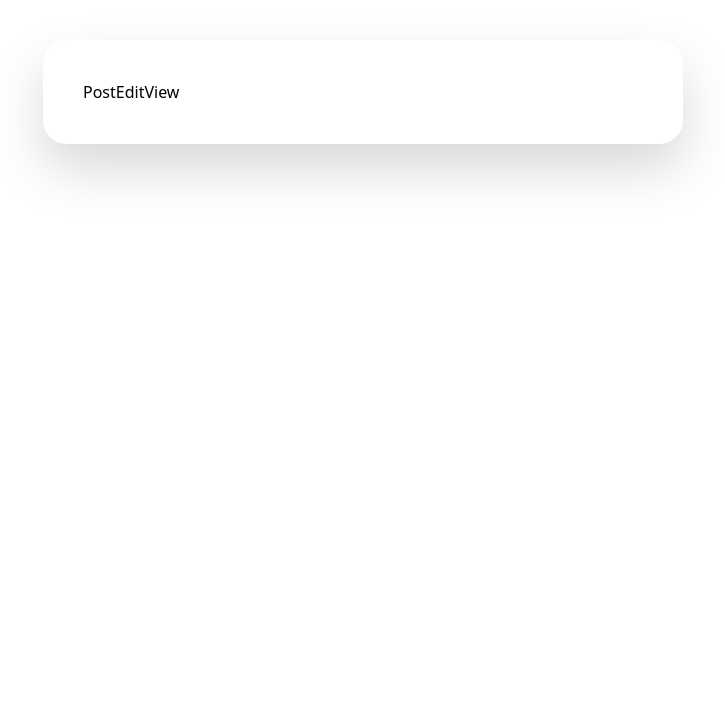
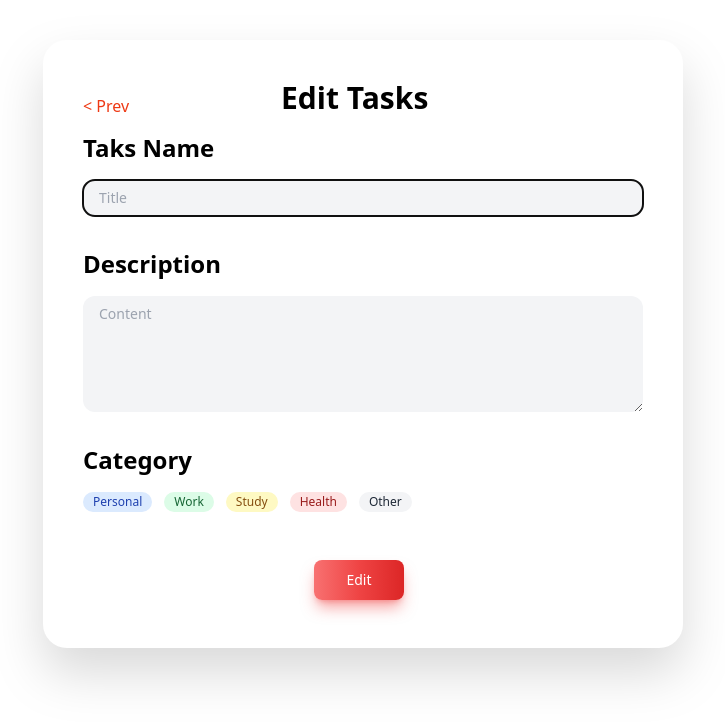
Before and after one commit to Seokho0120/vue-playground, a Vue app: page /posts/1/edit in a window 1280 px wide. Shown: the top 722 px of the page, without its empty margins (277-1002 px from the left). Built offline with nearby package versions, Linux system fonts and the light colour scheme; no server answers.

Commit message:
feat: Edit 기능 및 페이지 구현,

```diff
--- a/db.json
+++ b/db.json
@@ -2,17 +2,45 @@
   "posts": [
     {
       "id": "e612",
-      "title": "test",
-      "content": "test",
+      "title": "수정666",
+      "content": "수정666",
       "category": "Work",
       "createdAt": 1710344501062
     },
     {
       "id": "2421",
-      "title": "테스트",
-      "content": "ㅌㅌㅌㅌ",
+      "title": "\b666",
+      "content": "666",
+      "category": "Health",
+      "createdAt": 1710344555894
+    },
+    {
+      "id": "70b5",
+      "title": "수정하자~",
+      "content": "수정하자~수정하자~수정하자~",
       "category": "Personal",
-      "createdAt": 1710344555894
+      "createdAt": 1710345064347
+    },
+    {
+      "id": "81f7",
+      "title": "sdfasdf",
+      "content": "asfasdf",
+      "category": "Other",
+      "createdAt": 1710345068694
+    },
+    {
+      "id": "56c9",
+      "title": "kkk",
+      "content": "kkk",
+      "category": "Personal",
+      "createdAt": 1710345074348
+    },
+    {
+      "id": "d0fc",
+      "title": "hhh",
+      "content": "hhh",
+      "category": "Health",
+      "createdAt": 1710345077881
     }
   ]
 }
--- a/src/api/posts.ts
+++ b/src/api/posts.ts
@@ -1,4 +1,4 @@
-import type { FetchPostsResponse, Post } from '@/types/posts';
+import type { FetchPostsResponse, Post, Form } from '@/types/posts';
 import axios from 'axios';
 
 export function getPosts(): Promise<FetchPostsResponse> {
@@ -17,9 +17,9 @@ export function createPosts(data: Post) {
 	return axios.post('http://localhost:4000/posts', data);
 }
 
-// export function updatePosts(id, data) {
-// 	return axios.patch(`http://localhost:4000/posts/${id}`, data);
-// }
+export function updatePost(id: string, data: Form) {
+	return axios.patch(`http://localhost:4000/posts/${id}`, data);
+}
 
 export function deletePosts(id: string) {
 	return axios.delete(`http://localhost:4000/posts/${id}`);
--- a/src/components/posts/PostForm.vue
+++ b/src/components/posts/PostForm.vue
@@ -1,29 +1,8 @@
 <script setup lang="ts">
-import { ref } from 'vue';
-const CATEGORIES = [
-	{
-		name: 'Personal',
-		id: 1,
-	},
-	{
-		name: 'Work',
-		id: 2,
-	},
-	{
-		name: 'Study',
-		id: 3,
-	},
-	{
-		name: 'Health',
-		id: 4,
-	},
-	{
-		name: 'Other',
-		id: 5,
-	},
-];
+import { ref, watch } from 'vue';
+import { categories } from '@/constants/categories';
 
-defineProps({
+const props = defineProps({
 	title: String,
 	content: String,
 	category: String,
@@ -31,14 +10,24 @@ defineProps({
 
 const emit = defineEmits(['update:title', 'update:content', 'update:category']);
 
-let selectedCategory = ref('');
+const selectedCategory = ref(props.category);
 
-const selectCategory = category => {
+watch(selectedCategory, newValue => {
+	emit('update:category', newValue);
+});
+
+watch(
+	() => props.category,
+	newValue => {
+		selectedCategory.value = newValue;
+	},
+);
+
+const selectCategory = (category: string) => {
 	selectedCategory.value = category;
-	emit('update:category', category);
 };
 
-const getCategoryColor = (category, selected = false) => {
+const getCategoryColor = (category: string, selected = false) => {
 	const colors = {
 		Personal: selected
 			? 'bg-blue-200 text-blue-1000'
@@ -56,7 +45,7 @@ const getCategoryColor = (category, selected = false) => {
 	};
 
 	return (
-		colors[category] ||
+		colors[category as keyof typeof colors] ||
 		(colors ? 'bg-blue-200 text-blue-1000' : 'bg-blue-100 text-blue-800')
 	);
 };
@@ -68,7 +57,9 @@ const getCategoryColor = (category, selected = false) => {
 			<label for="title" class="text-2xl font-bold pb-4">Taks Name</label>
 			<input
 				:value="title"
-				@input="$emit('update:title', $event.target.value)"
+				@input="
+					$emit('update:title', ($event.target as HTMLInputElement).value)
+				"
 				type="text"
 				class="w-full p-2 pl-4 text-sm rounded-xl bg-gray-100"
 				placeholder="Title"
@@ -81,7 +72,9 @@ const getCategoryColor = (category, selected = false) => {
 			<label for="content" class="text-2xl font-bold pb-4">Description</label>
 			<textarea
 				:value="content"
-				@input="$emit('update:content', $event.target.value)"
+				@input="
+					$emit('update:content', ($event.target as HTMLInputElement).value)
+				"
 				class="w-full p-2 pl-4 text-sm rounded-xl bg-gray-100"
 				placeholder="Content"
 				id="content"
@@ -93,7 +86,7 @@ const getCategoryColor = (category, selected = false) => {
 			<label class="text-2xl font-bold pb-4">Category</label>
 			<div class="flex flex-wrap gap-3">
 				<div
-					v-for="category in CATEGORIES"
+					v-for="category in categories"
 					:key="category.id"
 					class="flex items-center gap-2"
 				>
--- a/src/views/posts/PostDetailView.vue
+++ b/src/views/posts/PostDetailView.vue
@@ -52,6 +52,10 @@ const removeTask = async () => {
 		console.error(err);
 	}
 };
+
+const goEditPage = () => {
+	router.push({ name: 'PostEdit', params: { id: postId } });
+};
 </script>
 
 <template>
@@ -90,6 +94,12 @@ const removeTask = async () => {
 
 			<div class="flex items-center gap-2 mt-8">
 				<button
+					@click="goEditPage"
+					class="bg-gray-100 hover:bg-gray-400 text-gray-800 font-semibold py-1 px-2 rounded"
+				>
+					Edit
+				</button>
+				<button
 					@click="removeTask"
 					class="bg-gray-100 hover:bg-gray-400 text-gray-800 font-semibold py-1 px-2 rounded"
 				>
--- a/src/views/posts/PostEditView.vue
+++ b/src/views/posts/PostEditView.vue
@@ -1,7 +1,81 @@
+<script setup lang="ts">
+import { ref } from 'vue';
+import { useRoute, useRouter } from 'vue-router';
+import PostForm from '@/components/posts/PostForm.vue';
+import { getPostById, updatePost } from '@/api/posts';
+import type { Form, Post } from '@/types/posts';
+
+const router = useRouter();
+const route = useRoute();
+const id = route.params.id as string;
+const form = ref<Form>({
+	title: '',
+	content: '',
+	category: '',
+});
+
+const fetchPost = async () => {
+	try {
+		const { data } = await getPostById(id as string);
+		setPost(data);
+	} catch (error) {
+		console.error('error', error);
+	}
+};
+
+const setPost = ({ title, content, category }: Post) => {
+	form.value.title = title;
+	form.value.content = content;
+	form.value.category = category;
+	// form.value.createdAt = createdAt;
+};
+fetchPost();
+
+const editTask = async () => {
+	try {
+		await updatePost(id, { ...form.value });
+		router.push({ name: 'PostDetail', params: { id } });
+	} catch (error) {
+		console.error('error', error);
+	}
+};
+</script>
+
 <template>
-	<div>PostEditView</div>
+	<div class="flex items-center justify-between">
+		<RouterLink
+			:to="`/posts/${id}`"
+			class="flex items-center text-[#ee3914]"
+			:class="{ invisible: $route.path === '/' }"
+			>&lt; Prev</RouterLink
+		>
+
+		<div class="flex item-center pb-4">
+			<h2 class="text-3xl font-bold">Edit Tasks</h2>
+		</div>
+
+		<RouterLink
+			to="/posts"
+			class="text-[#ee3914] flex items-center"
+			:class="{ invisible: $route.path === '/posts' || '/posts/create' }"
+			>See All &gt;</RouterLink
+		>
+	</div>
+
+	<PostForm
+		v-model:title="form.title"
+		v-model:content="form.content"
+		v-model:category="form.category"
+		@submit.prevent="editTask"
+	>
+		<template #actions>
+			<button
+				class="font-medium text-sm px-8 py-2.5 text-center me-2 mb-2 text-white bg-gradient-to-r from-red-400 via-red-500 to-red-600 hover:bg-gradient-to-br focus:ring-4 focus:outline-none focus:ring-red-300 dark:focus:ring-red-800 shadow-lg shadow-red-500/50 rounded-lg"
+			>
+				Edit
+			</button>
+		</template>
+	</PostForm>
 </template>
 
-<script setup lang="ts"></script>
-
-<style lang="scss" scoped></style>
+<style scoped></style>
```
